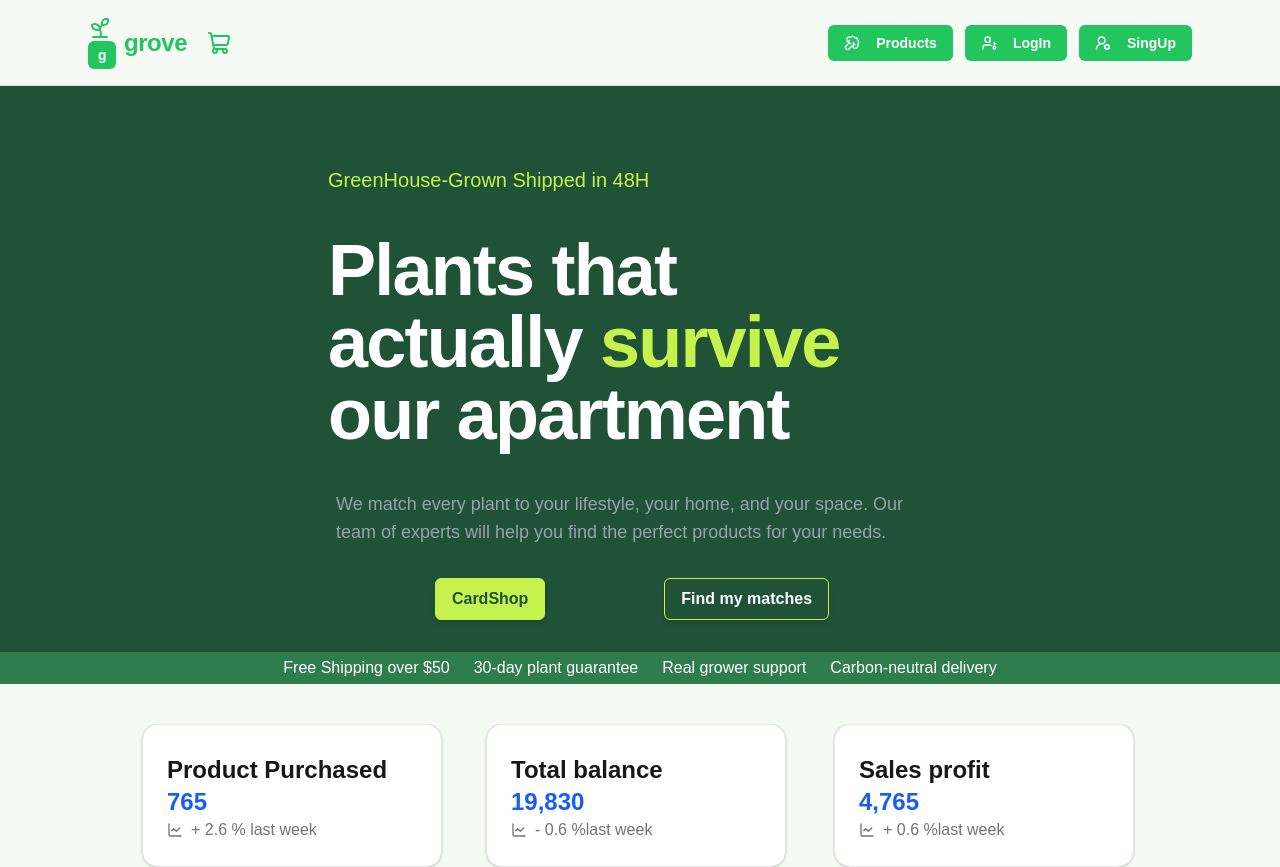
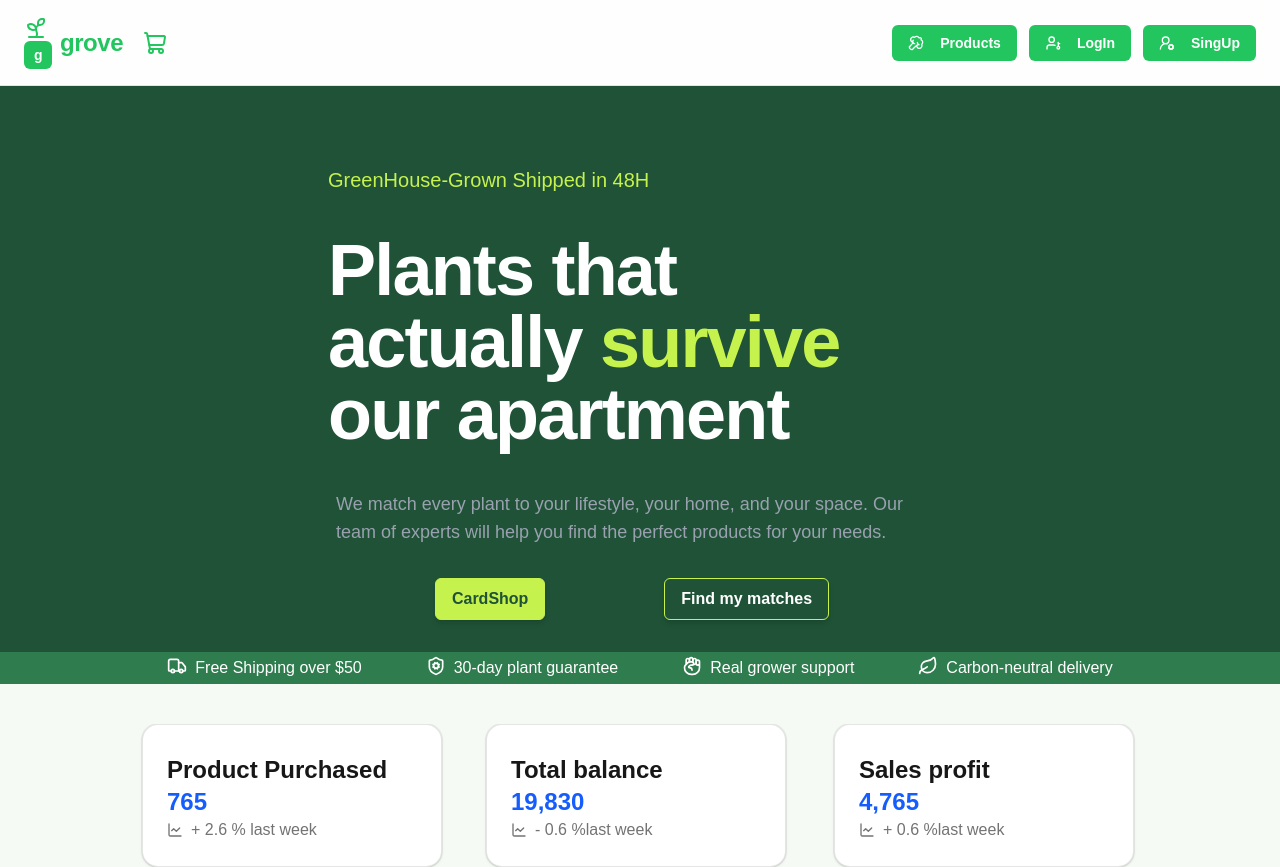
Before and after one commit to apollosoftdev/grove, a Next.js app: page / in a window 1280 px wide. Shown: the top 867 px of the page. Built offline with nearby package versions, Linux system fonts and the light colour scheme; no server answers; the database is empty.

Commit message:
feat: change header and sidebar ui

```diff
--- a/src/app/(auth)/layout.tsx
+++ b/src/app/(auth)/layout.tsx
@@ -11,8 +11,8 @@ export default function AuthLayout({
 }) {
   return (
     <div className="flex min-h-screen flex-col">
-      <header className="border-b border-black/10 dark:border-white/10">
-        <div className="mx-auto flex w-full max-w-6xl items-center justify-between px-6 py-4">
+      <header className="border-b border-black/10 bg-[#f6faf5] dark:border-white/10">
+        <div className="mx-auto flex w-full max-w-8xl items-center justify-between px-6 py-4">
           <Logo />
           <Link
             href="/"
@@ -26,7 +26,7 @@ export default function AuthLayout({
         </div>
       </header>
 
-      <main className="flex flex-1 justify-center px-6 py-12">
+      <main className="flex flex-1 bg-[#f6faf5] justify-center px-6 py-12">
         <div className="w-full max-w-3xl">{children}</div>
       </main>
 
--- a/src/app/(dashboard)/dashboard/page.tsx
+++ b/src/app/(dashboard)/dashboard/page.tsx
@@ -46,7 +46,7 @@ export default async function productlist({
           You don&apos;t have permission to access that page.
         </div>
       )}
-
+{/*
       <section className="rounded-xl border border-black/10 bg-white p-6 shadow-sm dark:border-white/10 dark:bg-white/5">
         <h2 className="text-sm font-semibold uppercase tracking-wide text-gray-500 dark:text-gray-400">
           Your account
@@ -73,7 +73,7 @@ export default async function productlist({
             </dd>
           </div>
         </dl>
-      </section>
+      </section> */}
       {isAdmin && (
         <>
         <section className="rounded-xl border border-black/10 bg-white p-6 shadow-sm dark:border-white/10 dark:bg-white/5">
--- a/src/app/(dashboard)/layout.tsx
+++ b/src/app/(dashboard)/layout.tsx
@@ -16,8 +16,8 @@ export default async function DashboardLayout({
     <div className="flex min-h-screen flex-col">
       <DashboardHeader user={session.user} />
 
-      <div className="mx-auto flex w-full max-w-6xl flex-1 flex-col md:flex-row">
-        <aside className="border-b border-black/10 md:w-56 md:shrink-0 md:border-b-0 md:border-r dark:border-white/10">
+      <div className="mx-auto flex w-full max-w-8xl flex-1 flex-col md:flex-row">
+        <aside className="border-b border-black/10 md:w-80 md:shrink-0 md:border-b-0 md:border-r dark:border-white/10">
           <DashboardSidebar isAdmin={isAdmin} />
         </aside>
         <main className="flex-1 px-6 py-8">{children}</main>
--- a/src/components/advertisement.tsx
+++ b/src/components/advertisement.tsx
@@ -1,19 +1,24 @@
 
+import { Truck, ShieldCog, HandFist, Leaf } from "lucide-react";
 
 export function Advertisement(){
     return(
-        <div className="flex gap-4">
-            <div className="flex justify-stretch">
-                <div className="text-md px-3 my-1 text-white">
+        <div className="flex">
+            <div className="flex gap-10">
+                <div className="text-md px-3 my-1 text-white flex gap-2">
+                    <Truck className="w-5 h-5" />
                     Free Shipping over $50
                 </div>
-                <div className="text-md px-3 my-1 text-white">
+                <div className="text-md px-3 my-1 text-white flex gap-2">
+                    <ShieldCog className="w-5 h-5" />
                     30-day plant guarantee
                 </div>
-                <div className="text-md px-3 my-1 text-white">
+                <div className="text-md px-3 my-1 text-white flex gap-2">
+                    <HandFist className="w-5 h-5" />
                     Real grower support
                 </div>
-                <div className="text-md px-3 my-1 text-white">
+                <div className="text-md px-3 my-1 text-white flex gap-2">
+                    <Leaf className="w-5 h-5" />
                     Carbon-neutral delivery
                 </div>
             </div>
--- a/src/components/layout/dashboard-header.tsx
+++ b/src/components/layout/dashboard-header.tsx
@@ -13,7 +13,7 @@ export function DashboardHeader({ user }: { user: DashboardHeaderUser }) {
 
   return (
     <header className="sticky top-0 z-10 border-b border-black/10 bg-white/80 backdrop-blur dark:border-white/10 dark:bg-black/50">
-      <div className="mx-auto flex w-full max-w-6xl items-center justify-between gap-4 px-6 py-3">
+      <div className="mx-auto flex w-full max-w-8xl items-center justify-between gap-4 px-6 py-3">
         <Logo href="/" />
 
         <div className="flex items-center gap-3">
--- a/src/components/layout/dashboard-sidebar.tsx
+++ b/src/components/layout/dashboard-sidebar.tsx
@@ -10,7 +10,7 @@ export function DashboardSidebar({ isAdmin }: { isAdmin: boolean }) {
   const items = dashboardNav.filter((item) => !item.adminOnly || isAdmin);
 
   return (
-    <nav className="flex gap-1 overflow-x-auto p-3 md:flex-col md:overflow-visible">
+    <nav className="flex gap-1 sticky top-20 z-10 overflow-x-auto p-3 md:flex-col md:overflow-visible">
       {items.map((item) => {
         const isActive =
           pathname === item.href || pathname.startsWith(`${item.href}/`);
@@ -23,8 +23,8 @@ export function DashboardSidebar({ isAdmin }: { isAdmin: boolean }) {
             className={[
               "whitespace-nowrap rounded-md px-3 py-2 text-sm font-medium transition",
               isActive
-                ? "bg-gray-900 text-white dark:bg-white dark:text-gray-900"
-                : "text-gray-700 hover:bg-black/5 dark:text-gray-300 dark:hover:bg-white/5",
+                ? "bg-[#C8FAD6] text-[#22C55E] dark:bg-white dark:text-gray-900"
+                : "text-gray-6  00 hover:bg-gray-200 dark:text-gray-300 dark:hover:bg-white/5",
             ].join(" ")}
           >
             {item.label}
--- a/src/components/layout/site-header.tsx
+++ b/src/components/layout/site-header.tsx
@@ -11,8 +11,8 @@ export async function SiteHeader() {
   const session = await auth();
 
   return (
-    <header className="border-b border-black/10 dark:border-white/10">
-      <div className="mx-auto flex w-full max-w-6xl items-center justify-between px-6 py-4">
+    <header className="sticky top-0 z-10 border-b border-black/10 bg-white/80 backdrop-blur dark:border-white/10 dark:bg-black/50">
+      <div className="mx-auto flex w-full max-w-8xl items-center justify-between px-6 py-4">
         <Logo />
         <nav className="flex items-center gap-3 text-sm">
 
```
